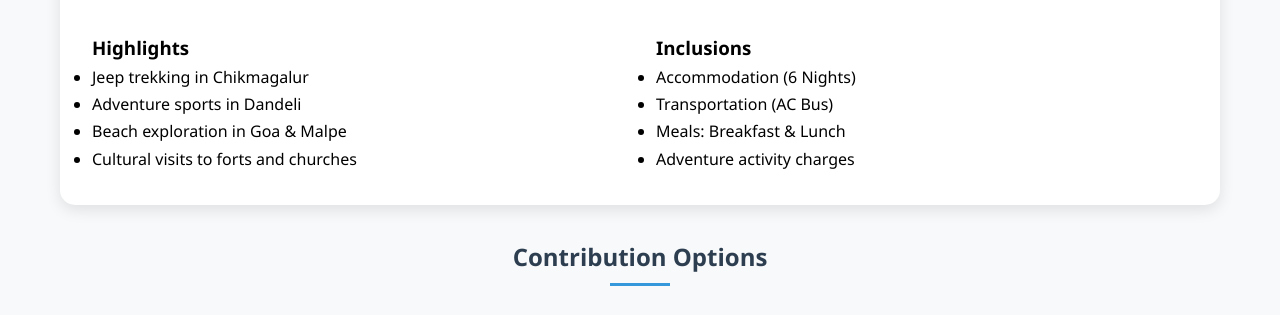
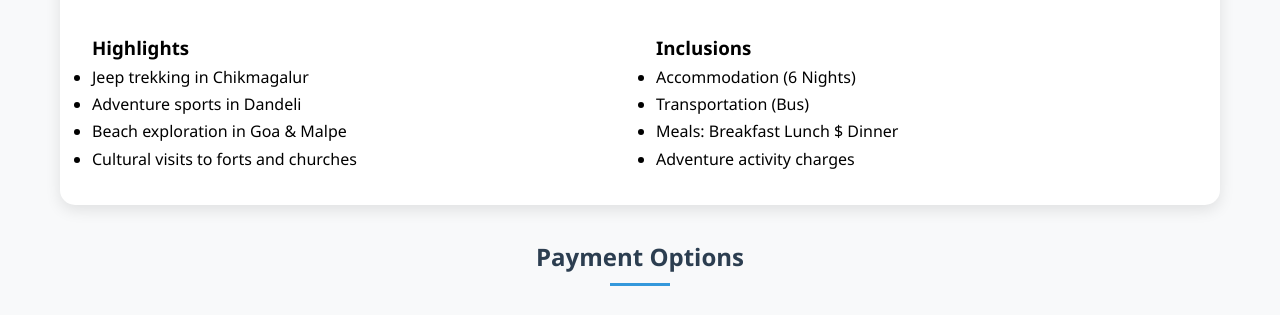
Before and after one commit to amalroshm/goa2025, a plain HTML site: page index.html in a window 1280 px wide. Shown: the part 3939-4254 px from the top of the page. Drawn offline with Linux system fonts and the light colour scheme.

Commit message:
Update index.html

```diff
--- a/index.html
+++ b/index.html
@@ -3,7 +3,7 @@
 <head>
     <meta charset="UTF-8">
     <meta name="viewport" content="width=device-width, initial-scale=1.0">
-    <title>Tour to Chikmagalur, Dandeli, Goa & Malpe | ABC College</title>
+    <title>Tour to Chikmagalur, Dandeli, Goa & Malpe | S6 EEE</title>
     <link rel="stylesheet" href="https://cdnjs.cloudflare.com/ajax/libs/font-awesome/6.0.0/css/all.min.css">
     <link rel="stylesheet" href="style.css">
 </head>
@@ -197,8 +197,8 @@
                     <h3>Inclusions</h3>
                     <ul>
                         <li>Accommodation (6 Nights)</li>
-                        <li>Transportation (AC Bus)</li>
-                        <li>Meals: Breakfast & Lunch</li>
+                        <li>Transportation (Bus)</li>
+                        <li>Meals: Breakfast Lunch $ Dinner</li>
                         <li>Adventure activity charges</li>
                     </ul>
                 </div>
@@ -207,7 +207,7 @@
 
         <!-- Payment Section -->
         <section>
-            <h2 class="section-title">Contribution Options</h2>
+            <h2 class="section-title">Payment Options</h2>
             <div class="payment-options">
                 <div class="payment-card">
                     <h3><i class="fas fa-qrcode"></i> UPI Payment</h3>
```
